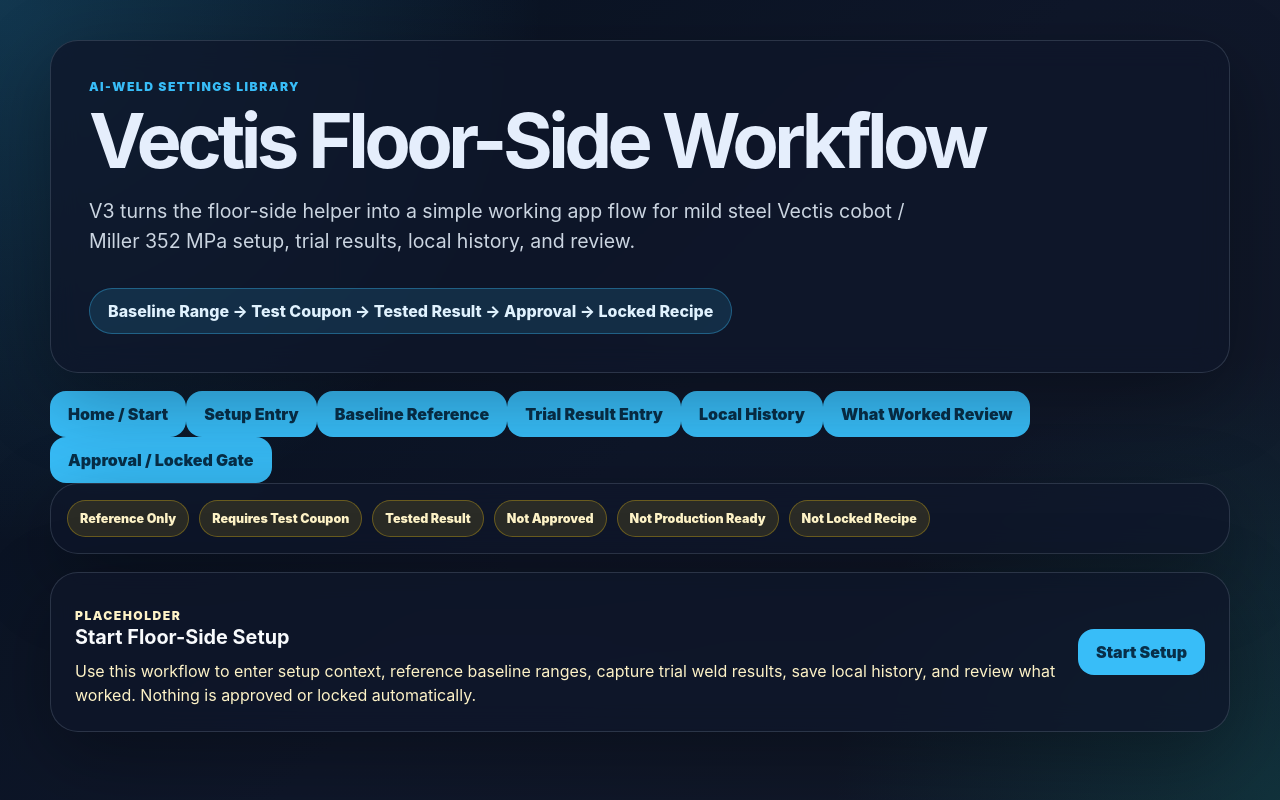
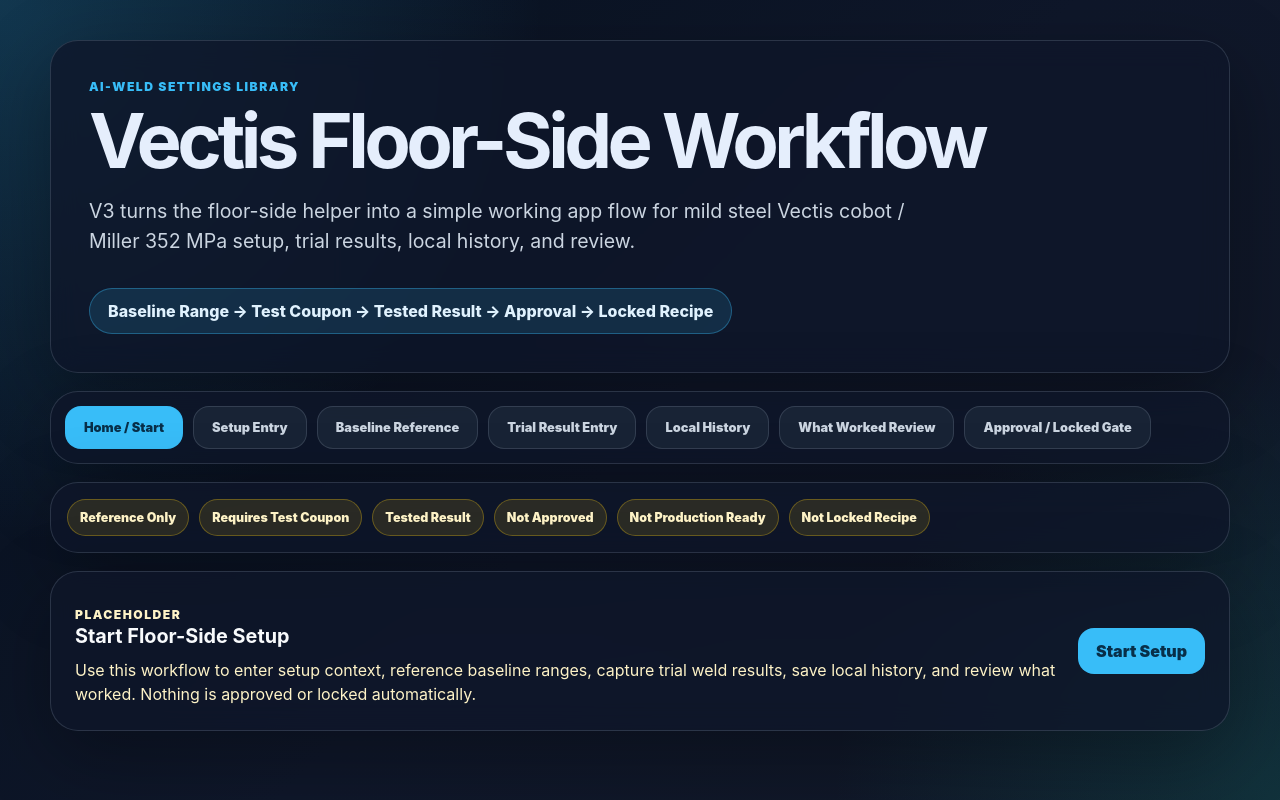
Before and after one commit to kool1160/vectis-lets-weld, a React (Vite) app: page / in a window 1280 px wide. Built offline with nearby package versions, Linux system fonts and the light colour scheme.

Commit message:
Style V3-M1 app navigation screen flow

```diff
--- a/src/styles.css
+++ b/src/styles.css
@@ -31,7 +31,8 @@
 
 .hero-card,
 .panel,
-.status-bar {
+.status-bar,
+.screen-tabs {
   border: 1px solid rgba(148, 163, 184, 0.22);
   background: rgba(15, 23, 42, 0.78);
   border-radius: 28px;
@@ -62,7 +63,7 @@
 }
 
 .hero-copy {
-  max-width: 820px;
+  max-width: 840px;
   color: #cbd5e1;
   font-size: clamp(1rem, 2vw, 1.22rem);
   line-height: 1.55;
@@ -77,6 +78,27 @@
   border: 1px solid rgba(56, 189, 248, 0.36);
   color: #e0f2fe;
   font-weight: 800;
+}
+
+.screen-tabs {
+  display: flex;
+  flex-wrap: wrap;
+  gap: 10px;
+  padding: 14px;
+  margin-bottom: 18px;
+}
+
+.screen-tabs button {
+  background: rgba(30, 41, 59, 0.74);
+  border: 1px solid rgba(148, 163, 184, 0.22);
+  color: #cbd5e1;
+  font-size: 0.8rem;
+}
+
+.screen-tabs button.active {
+  background: #38bdf8;
+  color: #082f49;
+  border-color: rgba(56, 189, 248, 0.9);
 }
 
 .status-bar {
@@ -208,6 +230,14 @@
     padding: 22px;
   }
 
+  .screen-tabs {
+    border-radius: 22px;
+  }
+
+  .screen-tabs button {
+    width: 100%;
+  }
+
   .helper-grid,
   .field-grid,
   .evidence-row {
```
